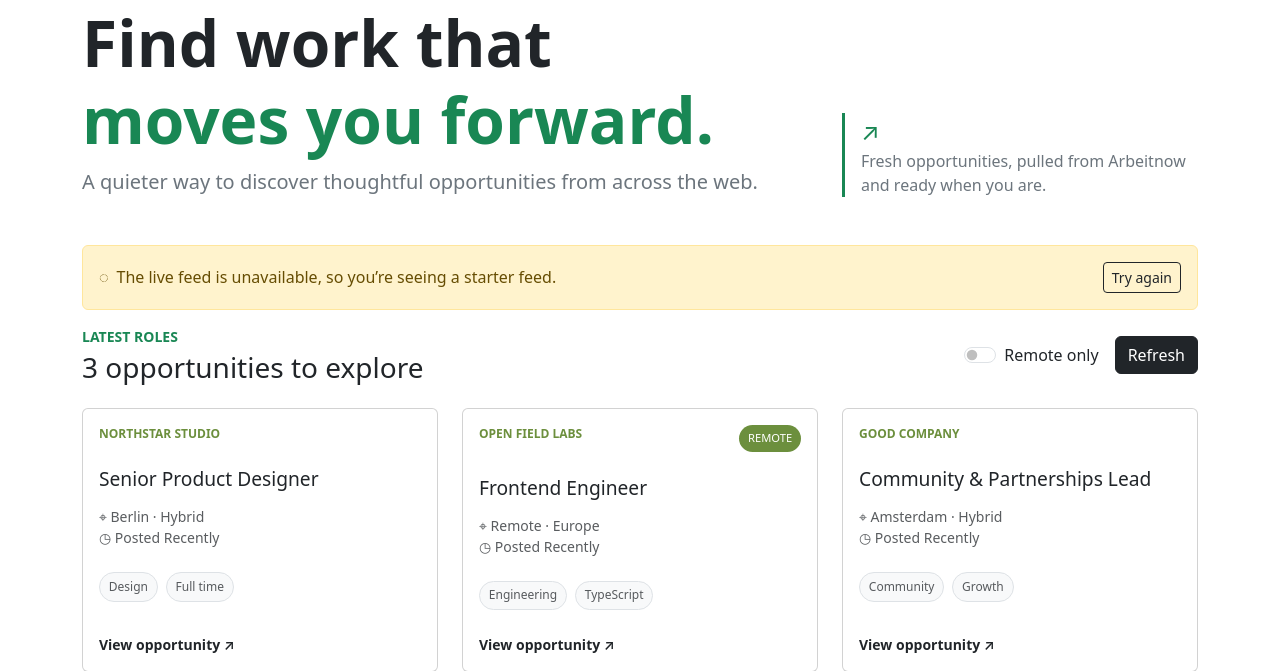
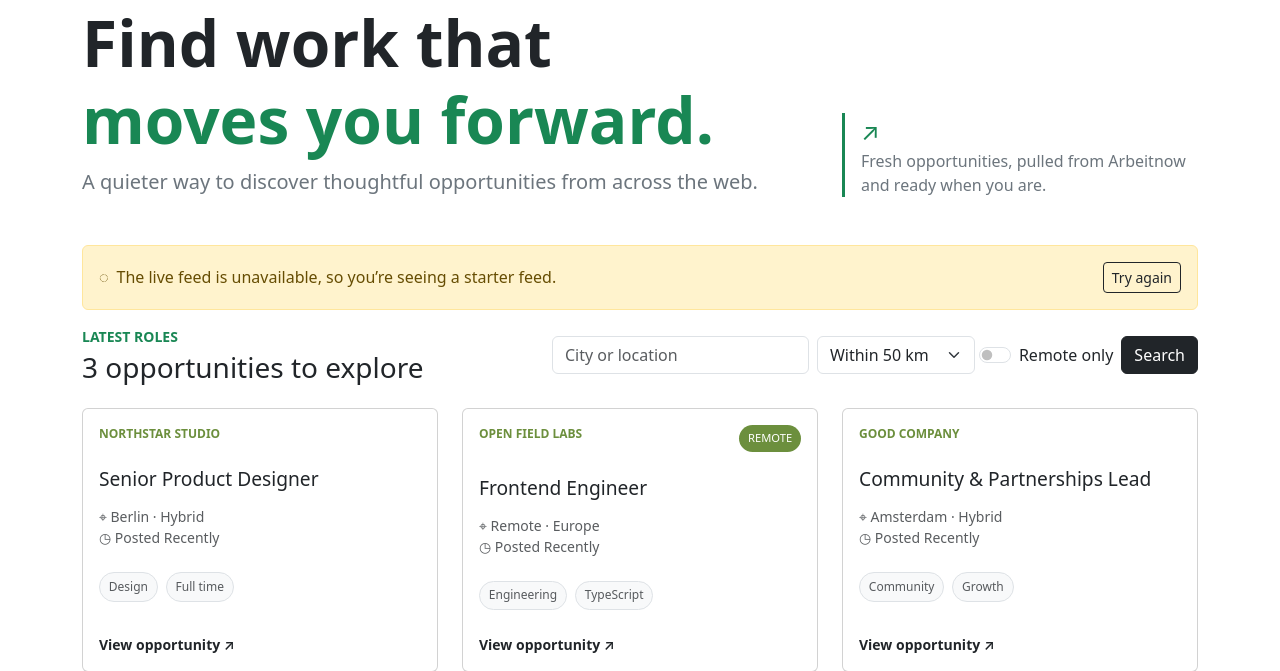
Before and after one commit to andreamaestri/JobRadar, a FastAPI app: page / in a window 1280 px wide. Shown: the part 161-832 px from the top of the page. Run offline with FastAPI, Linux system fonts and the light colour scheme; data that the repository does not hold is empty.

Commit message:
feat: add job search filters and update search UI
Implement haversine distance calculation for geographic radius filtering
Add pre-defined city coordinates for major European cities
Rework frontend search form with location input, radius dropdown and clear filters button
Update root route to handle new query parameters and filter jobs before display
Increase initial job fetch limit from 12 to 50 before slicing to 12 results
Change submit button text from "Refresh" to "Search"

```diff
--- a/src/jobradar/main.py
+++ b/src/jobradar/main.py
@@ -1,3 +1,4 @@
+from math import asin, cos, radians, sin, sqrt
 from pathlib import Path
 
 import httpx
@@ -8,6 +9,20 @@ from fastapi.templating import Jinja2Templates
 from jobradar.api.routes.jobs import router as jobs_router
 from jobradar.schemas.job import Job
 from jobradar.services.sync import preview_jobs
+
+CITY_COORDINATES = {
+    "amsterdam": (52.3676, 4.9041),
+    "barcelona": (41.3874, 2.1686),
+    "berlin": (52.5200, 13.4050),
+    "cologne": (50.9375, 6.9603),
+    "frankfurt": (50.1109, 8.6821),
+    "hamburg": (53.5511, 9.9937),
+    "london": (51.5074, -0.1278),
+    "munich": (48.1351, 11.5820),
+    "paris": (48.8566, 2.3522),
+    "vienna": (48.2082, 16.3738),
+    "zurich": (47.3769, 8.5417),
+}
 
 app = FastAPI()
 
@@ -53,14 +68,26 @@ app.include_router(jobs_router)
 
 
 @app.get("/", include_in_schema=False)
-def read_root(request: Request, remote_only: bool = Query(default=False)):
+def read_root(
+    request: Request,
+    remote_only: bool = Query(default=False),
+    location: str = Query(default="", max_length=80),
+    radius_km: int = Query(default=50, ge=5, le=500),
+):
     offline = False
     try:
-        result = preview_jobs(limit=12, remote_only=remote_only)
-        jobs = result.jobs
+        result = preview_jobs(limit=50, remote_only=remote_only)
+        all_jobs = result.jobs
     except httpx.HTTPError:
-        jobs = [job for job in FALLBACK_JOBS if not remote_only or job.remote]
+        all_jobs = FALLBACK_JOBS
         offline = True
+
+    jobs = filter_jobs(
+        all_jobs,
+        location=location,
+        radius_km=radius_km,
+        remote_only=remote_only,
+    )[:12]
 
     return templates.TemplateResponse(
         request=request,
@@ -69,9 +96,59 @@ def read_root(request: Request, remote_only: bool = Query(default=False)):
             "app_name": "JobRadar",
             "jobs": jobs,
             "remote_only": remote_only,
+            "location": location,
+            "radius_km": radius_km,
             "offline": offline,
         },
     )
+
+
+def filter_jobs(
+    jobs: list[Job],
+    *,
+    location: str,
+    radius_km: int,
+    remote_only: bool,
+) -> list[Job]:
+    search = location.strip().lower()
+    filtered = [job for job in jobs if not remote_only or job.remote]
+    if not search:
+        return filtered
+
+    origin = CITY_COORDINATES.get(search)
+    matches: list[Job] = []
+    for job in filtered:
+        job_location = (job.location or "").lower()
+        if search in job_location:
+            matches.append(job)
+            continue
+        if origin is None:
+            continue
+        job_coordinates = next(
+            (
+                coordinates
+                for city, coordinates in CITY_COORDINATES.items()
+                if city in job_location
+            ),
+            None,
+        )
+        if job_coordinates and _distance_km(origin, job_coordinates) <= radius_km:
+            matches.append(job)
+    return matches
+
+
+def _distance_km(
+    first: tuple[float, float], second: tuple[float, float]
+) -> float:
+    first_lat, first_lon = map(radians, first)
+    second_lat, second_lon = map(radians, second)
+    delta_lat = second_lat - first_lat
+    delta_lon = second_lon - first_lon
+    haversine = (
+        sin(delta_lat / 2) ** 2
+        + cos(first_lat) * cos(second_lat) * sin(delta_lon / 2) ** 2
+    )
+    return 6371 * 2 * asin(sqrt(haversine))
 
 
 @app.get("/about")
--- a/src/jobradar/templates/index.html
+++ b/src/jobradar/templates/index.html
@@ -59,12 +59,29 @@
             <p class="text-success fw-semibold small mb-1">LATEST ROLES</p>
             <h2 class="h3 mb-0">{{ jobs|length }} opportunities to explore</h2>
           </div>
-          <form class="d-flex align-items-center gap-3" method="get" action="/">
-            <div class="form-check form-switch mb-0">
+          <form class="row gx-2 gy-2 align-items-center" method="get" action="/">
+            <div class="col-auto">
+              <label class="visually-hidden" for="location">Location</label>
+              <input id="location" name="location" value="{{ location }}" class="form-control" type="search" placeholder="City or location" aria-label="City or location">
+            </div>
+            <div class="col-auto">
+              <label class="visually-hidden" for="radius-km">Search radius</label>
+              <select id="radius-km" name="radius_km" class="form-select" aria-label="Search radius">
+                {% for option in [10, 25, 50, 100, 250, 500] %}
+                  <option value="{{ option }}" {% if radius_km == option %}selected{% endif %}>Within {{ option }} km</option>
+                {% endfor %}
+              </select>
+            </div>
+            <div class="col-auto form-check form-switch mb-0">
               <input id="remote-only" name="remote_only" value="true" class="form-check-input" type="checkbox" role="switch" {% if remote_only %}checked{% endif %}>
               <label class="form-check-label" for="remote-only">Remote only</label>
             </div>
-            <button class="btn btn-dark" type="submit">Refresh</button>
+            <div class="col-auto">
+              <button class="btn btn-dark" type="submit">Search</button>
+            </div>
+            {% if location or remote_only %}
+              <div class="col-auto"><a class="btn btn-link text-secondary" href="/">Clear</a></div>
+            {% endif %}
           </form>
         </div>
 
```
